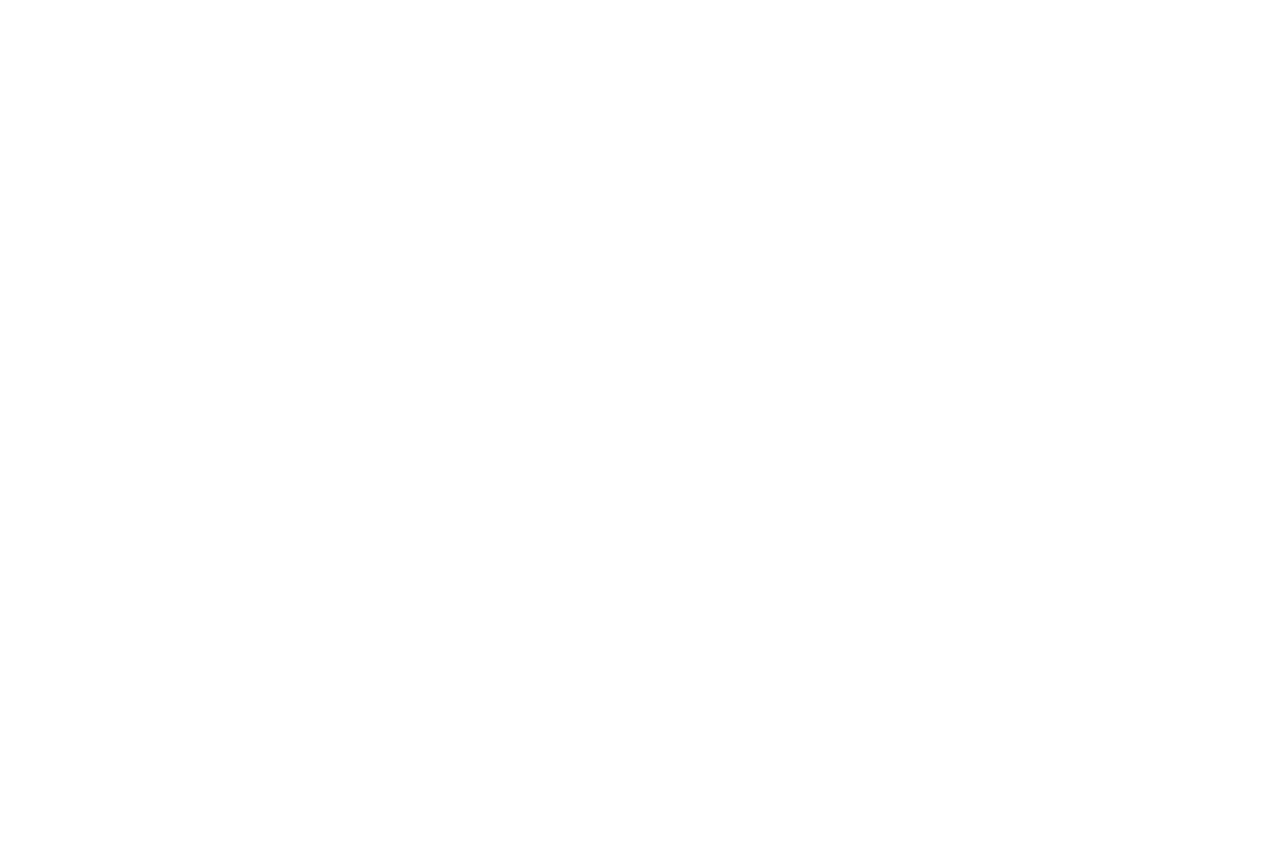
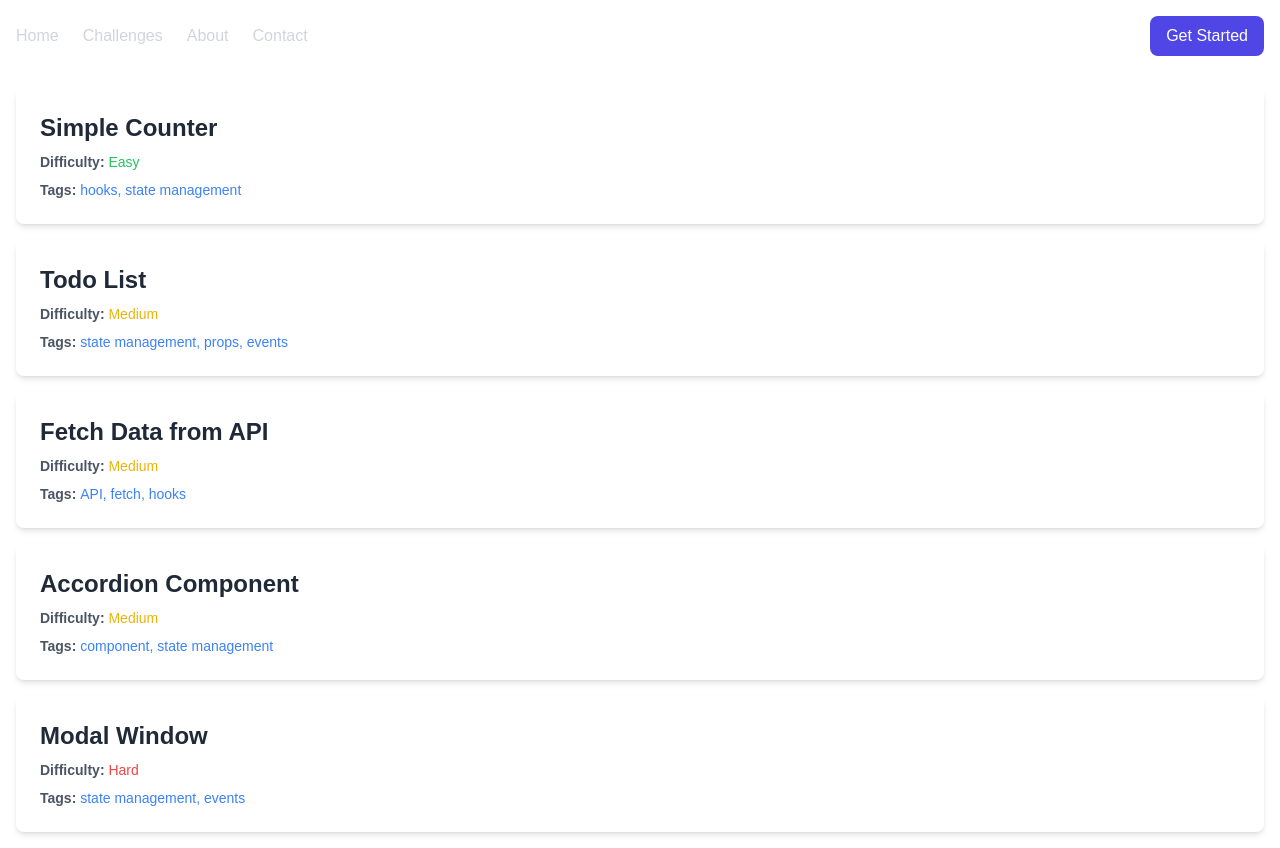
Before and after one commit to matthewdjw/ReactChallenges, a Next.js app: page /challenges in a window 1280 px wide. Before the commit the page ends 800 px from the top, so only its background shows below. Built offline with nearby package versions, Linux system fonts and the light colour scheme.

Commit message:
List challenges
Listing challenges with sample data

```diff
--- a/components/challenges/ChallengeCard.tsx
+++ b/components/challenges/ChallengeCard.tsx
@@ -1,9 +1,37 @@
 import React, { FC } from 'react';
 
-interface ChallengeCardProps {}
+interface Challenge {
+	title: string;
+	description: string;
+	difficulty: 'Easy' | 'Medium' | 'Hard';
+	tags: string[];
+	solution: string;
+}
 
-const ChallengeCard: FC<ChallengeCardProps> = ({}) => {
-	return <div>ChallengeCard</div>;
+interface ChallengeCardProps {
+	challenge: Challenge;
+}
+
+const ChallengeCard: FC<ChallengeCardProps> = ({ challenge }) => {
+	return (
+		<div className="bg-white shadow-md rounded-lg p-6 m-4">
+			<h1 className="text-2xl font-bold text-gray-800 mb-2">{challenge.title}</h1>
+			<p className="text-sm text-gray-600 mb-2">
+				<span className="font-semibold">Difficulty: </span>
+				<span
+					className={`${challenge.difficulty === 'Easy'
+						? 'text-green-500'
+						: challenge.difficulty === 'Medium' ? 'text-yellow-500' : 'text-red-500'}`}
+				>
+					{challenge.difficulty}
+				</span>
+			</p>
+			<p className="text-sm text-gray-600">
+				<span className="font-semibold">Tags: </span>
+				<span className="text-blue-500">{challenge.tags.join(', ')}</span>
+			</p>
+		</div>
+	);
 };
 
 export default ChallengeCard;
--- a/pages/challenges.tsx
+++ b/pages/challenges.tsx
@@ -1,3 +1,43 @@
-export default function Challenges() {
-	return <div />;
+import ChallengeCard from '@/components/challenges/ChallengeCard';
+import Navbar from '@/components/common/Navbar';
+import fs from 'fs';
+import path from 'path';
+import { GetServerSideProps } from 'next';
+
+interface Challenge {
+	title: string;
+	description: string;
+	difficulty: 'Easy' | 'Medium' | 'Hard';
+	tags: string[];
+	solution: string;
 }
+
+interface ChallengesPageProps {
+	challenges: Challenge[];
+}
+
+const Challenges: React.FC<ChallengesPageProps> = ({ challenges }) => {
+	return (
+		<div>
+			<Navbar />
+			{challenges.map((challenge) => (
+				<div key={challenge.title}>
+					<ChallengeCard challenge={challenge} />
+				</div>
+			))}
+		</div>
+	);
+};
+
+export const getServerSideProps: GetServerSideProps = async () => {
+	const filePath = path.join(process.cwd(), 'public/data/challenges', 'challenge-sample.json');
+	const jsonData = fs.readFileSync(filePath);
+	const challenges: Challenge[] = JSON.parse(jsonData.toString());
+	return {
+		props: {
+			challenges
+		}
+	};
+};
+
+export default Challenges;
--- /dev/null
+++ b/public/data/challenges/challenge-sample.json
@@ -0,0 +1,37 @@
+[
+	{
+		"title": "Simple Counter",
+		"description": "Build a simple counter component that increments and decrements a number when buttons are clicked.",
+		"difficulty": "Easy",
+		"tags": [ "hooks", "state management" ],
+		"solution": "const Counter = () => { const [count, setCount] = useState(0); return (<div><button onClick={() => setCount(count - 1)}>-</button><span>{count}</span><button onClick={() => setCount(count + 1)}>+</button></div>); };"
+	},
+	{
+		"title": "Todo List",
+		"description": "Create a Todo list application where users can add, remove, and mark tasks as complete.",
+		"difficulty": "Medium",
+		"tags": [ "state management", "props", "events" ],
+		"solution": "const TodoApp = () => { const [todos, setTodos] = useState([]); const addTodo = (todo) => setTodos([...todos, { text: todo, completed: false }]); return (<div><input type='text' /><button onClick={() => addTodo('new task')}>Add Todo</button><ul>{todos.map((todo, index) => (<li key={index}>{todo.text}</li>))}</ul></div>); };"
+	},
+	{
+		"title": "Fetch Data from API",
+		"description": "Fetch and display data from an external API using React hooks.",
+		"difficulty": "Medium",
+		"tags": [ "API", "fetch", "hooks" ],
+		"solution": "const DataFetcher = () => { const [data, setData] = useState([]); useEffect(() => { fetch('https://jsonplaceholder.typicode.com/posts').then(response => response.json()).then(data => setData(data)); }, []); return (<ul>{data.map(item => <li key={item.id}>{item.title}</li>)}</ul>); };"
+	},
+	{
+		"title": "Accordion Component",
+		"description": "Build an accordion component that expands or collapses sections when clicked.",
+		"difficulty": "Medium",
+		"tags": [ "component", "state management" ],
+		"solution": "const Accordion = ({ sections }) => { const [openIndex, setOpenIndex] = useState(null); return (<div>{sections.map((section, index) => (<div key={index}><h3 onClick={() => setOpenIndex(openIndex === index ? null : index)}>{section.title}</h3><p>{openIndex === index && section.content}</p></div>))}</div>); };"
+	},
+	{
+		"title": "Modal Window",
+		"description": "Create a modal window that opens when a button is clicked and closes when clicking outside the modal or on a close button.",
+		"difficulty": "Hard",
+		"tags": [ "state management", "events" ],
+		"solution": "const Modal = () => { const [isOpen, setIsOpen] = useState(false); return (<div><button onClick={() => setIsOpen(true)}>Open Modal</button>{isOpen && (<div><div onClick={() => setIsOpen(false)}>Close</div><div className='modal-content'>This is the modal content</div></div>)}</div>); };"
+	}
+]
```
